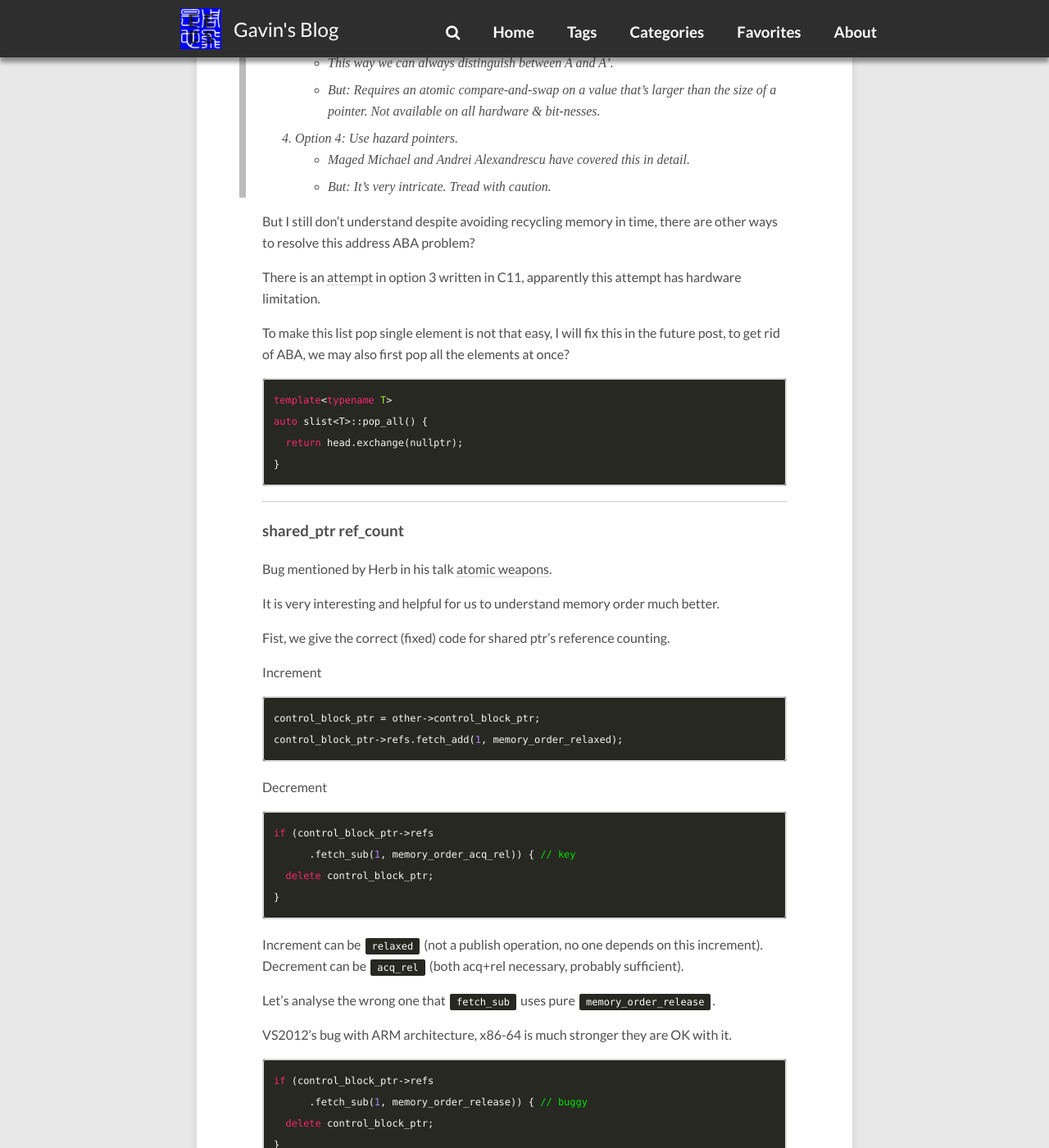
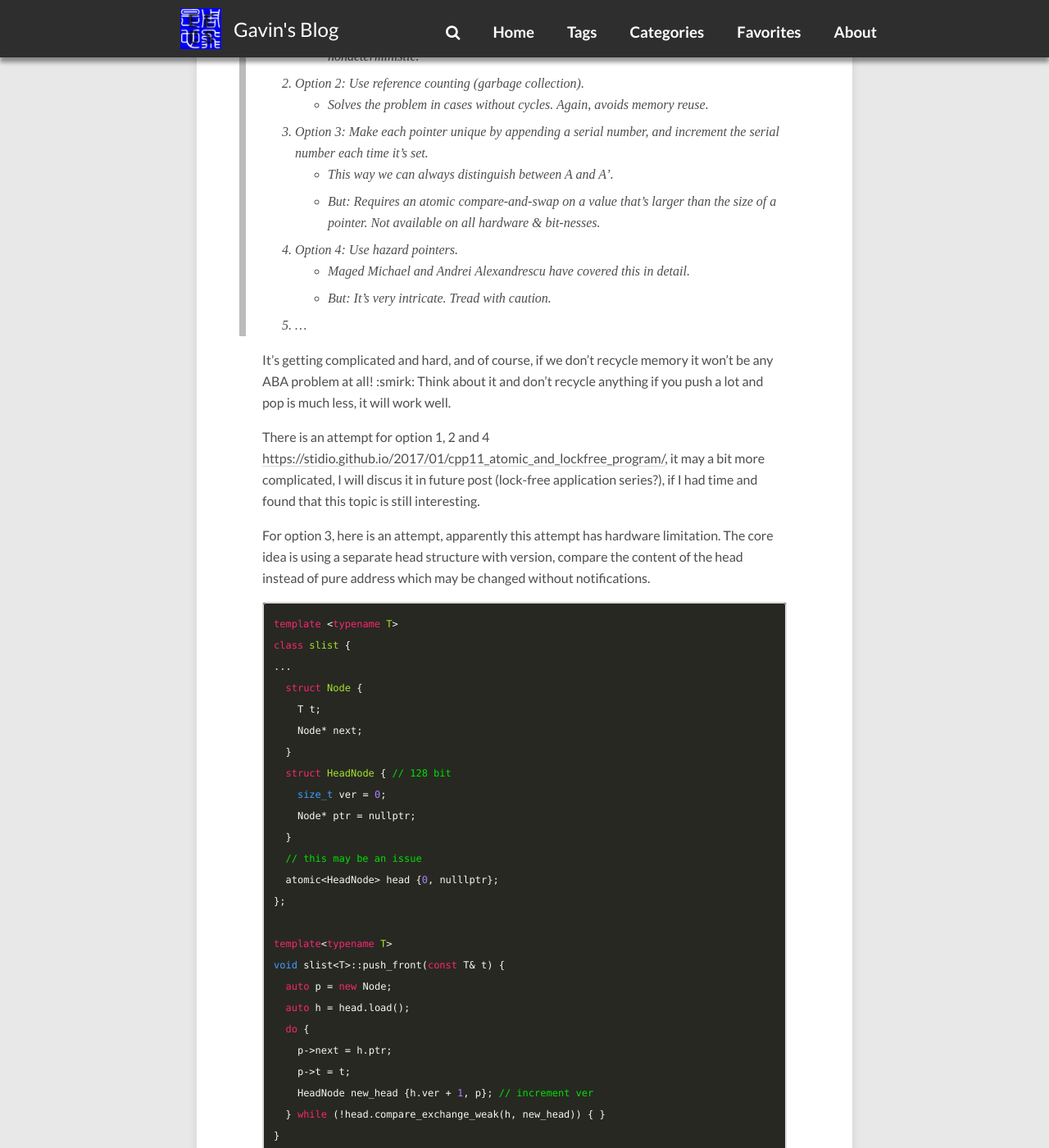
Before and after one commit to gavinchou/gavinchou.github.io, a Jekyll site: the page built from _posts/2019-05-01-memory-ordering.md, in a window 1280 px wide and 1400 px high, scrolled down 43208 px. Shown: the whole window at 82% size. Built offline with Jekyll 4.4.1, drawn with Linux system fonts in a browser that asks for light colours; comment, search, counter and statistics services are not loaded; some of the changed text lies outside the part shown.

Commit message:
Update section of singly-linked list in memory ordering

````diff
--- a/_posts/2019-05-01-memory-ordering.md
+++ b/_posts/2019-05-01-memory-ordering.md
@@ -1195,9 +1195,10 @@ We can conclude the strength of constraints of the memory ordering as follows:
 an arrow A -> B means constraint of B is stronger than A
 ```
 
-**And we should note that, by definition in the standard, `memory_order_consume`
-and `memory_order_acquire` will not make sense for atomic release operations;
-`memory_order_release` will not make sense for atomic store operations.**
+**And we should note that, by definition in the c++ standard and [acquire and release semantics](#acquire and release semantics),
+`memory_order_consume` and `memory_order_acquire` will not make sense for atomic
+release operations; `memory_order_release` will not make sense for atomic store
+operations.**
 
 ```c++
 atomic<int> A;
@@ -1689,8 +1690,7 @@ void slist<T>::pop_front() {
 }
 ```
 
-It seems that works fine, but there is ABA problem:
-
+It seems that works fine, but there is an ABA problem:
 
 ```
 Initial state:
@@ -1724,7 +1724,11 @@ t4:
 
 ```
 
-Herb gives us some hints to solve the ABA problem
+> Where there is a problem, there is a solution...
+
+Well, I said it.
+
+There are some (common and may more) hints to solve the ABA problem:
 
 > We need to solve the ABA issue: Two nodes with the same address, but different
 > identities (existing at different times).
@@ -1743,15 +1747,98 @@ Herb gives us some hints to solve the ABA problem
 > 4. Option 4: Use hazard pointers.
 > 	* Maged Michael and Andrei Alexandrescu have covered this in detail.
 > 	* But: It's very intricate. Tread with caution.
-
-But I still don't understand despite avoiding recycling memory in time, there
-are other ways to resolve this address ABA problem?
-
-There is an [attempt](https://nullprogram.com/blog/2014/09/02/) in option 3
-written in C11, apparently this attempt has hardware limitation.
-
-To make this list pop single element is not that easy, I will fix this in the
-future post, to get rid of ABA, we may also first pop all the elements at once?
+> 5. ...
+
+It's getting complicated and hard, and of course, if we don't recycle memory it
+won't be any ABA problem at all! :smirk: Think about it and don't recycle
+anything if you push a lot and pop is much less, it will work well.
+
+There is an attempt for option 1, 2 and 4
+<https://stidio.github.io/2017/01/cpp11_atomic_and_lockfree_program/>, it may
+a bit more complicated, I will discus it in future post
+(lock-free application series?), if I had time and found that this topic is
+still interesting.
+
+For option 3, here is an attempt, apparently this attempt has hardware
+limitation. The core idea is using a separate head structure with version,
+compare the content of the head instead of pure address which may be changed
+without notifications.
+
+```c++
+template <typename T>
+class slist {
+...
+  struct Node {
+    T t;
+    Node* next;
+  }
+  struct HeadNode { // 128 bit
+    size_t ver = 0;
+    Node* ptr = nullptr;
+  }
+  // this may be an issue
+  atomic<HeadNode> head {0, nulllptr};
+};
+
+template<typename T>
+void slist<T>::push_front(const T& t) {
+  auto p = new Node;
+  auto h = head.load();
+  do {
+    p->next = h.ptr;
+    p->t = t;
+    HeadNode new_head {h.ver + 1, p}; // increment ver
+  } while (!head.compare_exchange_weak(h, new_head)) { }
+}
+
+template<typename T>
+void slist<T>::pop(const T& t) {
+  auto h = head.load();
+  do {
+    HeadNode new_head {h.ver + 1, h.ptr}; // increment ver
+  } while (!head.compare_exchange_weak(h, new_head)) { }
+  delete h.ptr;
+}
+```
+
+However, it's not perfect, it may not work as lock-free on all hardware due to
+the "big" structure `NodeHead`, some hardware may not have large enough
+register.
+To check if it works, the simplest way may be using
+`std::atomic_is_lock_free()` to determine it.
+
+The following show that atomicity is hardware dependent. (`__atomic_load`)
+
+`gcc8.2 -std=c++17 -O3`
+
+```c++
+// cpp                                | ; asm
+struct BigStruct16 {                  | test_big_struct_lock_free1():
+  size_t ver;                         |        sub     rsp, 24
+  int64_t data;                       |        mov     esi, 5
+};                                    |        mov     rdi, rsp
+                                      |        call    __atomic_load_16
+struct alignas(64) BigStruct64 {      |        add     rsp, 24
+  size_t ver;                         |        ret
+  int64_t data;                       |
+};                                    | test_big_struct_lock_free2():
+                                      |         push    rbp
+void test_big_struct_lock_free1() {   |         mov     ecx, 5
+  std::atomic<BigStruct64> a64;       |         mov     edi, 32
+  auto c = a64.load();                |         mov     rbp, rsp
+}                                     |         and     rsp, -32
+                                      |         sub     rsp, 64
+void test_big_struct_lock_free2() {   |         lea     rdx, [rsp+32]
+  std::atomic<BigStruct64> a64;       |         mov     rsi, rsp
+  auto c = a64.load();                |         call    __atomic_load
+}                                     |         leave
+                                      |         ret
+```
+
+##### Conclusion
+
+To make this list pop single element is not that easy, to get rid of ABA, we may
+also first pop all the elements at once?
 
 ```c++
 template<typename T>
@@ -1759,6 +1846,12 @@ auto slist<T>::pop_all() {
   return head.exchange(nullptr);
 }
 ```
+
+Nice, we are finally done.
+
+(Wait, we didn't talk about which memory order to be apply to atomic operations
+yet?)
+
 -----
 
 ### shared_ptr ref_count
@@ -1977,27 +2070,36 @@ application of MMs.
 Hardware, compiler, and C++ are complicated and powerful, we may not know all
 the stuffs they've done for us, but we need to know the principle.
 
-Finally, with great power comes lots of fun!
+Modern C++, especially C++11, abstracts the memory model very well, the concepts
+and potability of `<atomic>` are very good, helps C++ users a lot, it's very
+hard to do that, but C++ standard committee actually did, bravo!
+
+We talked lock-free programing at last, and found it's a very tough task to do
+general tasks with lock-free technique, we have to do a lot trade-offs be very
+very very careful when we are doing lock-free programming.
+
+Finally,
+> With Great Power Comes Lots Of Fun!
 
 -----
 
 ## Useful resources
 
 ### Static materials
-[an-introduction-to-lock-free-programming](http://preshing.com/20120612/an-introduction-to-lock-free-programming)
-[memory-ordering-at-compile-time](http://preshing.com/20120625/memory-ordering-at-compile-time)
-[memory-barriers-are-like-source-control-operations](http://preshing.com/20120710/memory-barriers-are-like-source-control-operations)
+> [an-introduction-to-lock-free-programming](http://preshing.com/20120612/an-introduction-to-lock-free-programming)
+> [memory-ordering-at-compile-time](http://preshing.com/20120625/memory-ordering-at-compile-time)
+> [memory-barriers-are-like-source-control-operations](http://preshing.com/20120710/memory-barriers-are-like-source-control-operations)
 <a name="acquire and relase semantics by presshing"/>
-[acquire-and-release-semantics](http://preshing.com/20120913/acquire-and-release-semantics)
-[acquire-and-release-fences](http://preshing.com/20130922/acquire-and-release-fences)
+> [acquire-and-release-semantics](http://preshing.com/20120913/acquire-and-release-semantics)
+> [acquire-and-release-fences](http://preshing.com/20130922/acquire-and-release-fences)
 <a name="hardware memory models"/>
-[weak-vs-strong-memory-models](http://preshing.com/20120930/weak-vs-strong-memory-models)
-[the-synchronizes-with-relation](http://preshing.com/20130823/the-synchronizes-with-relation)
-[double-checked-locking-is-fixed-in-cpp11](http://preshing.com/20130930/double-checked-locking-is-fixed-in-cpp11)
+> [weak-vs-strong-memory-models](http://preshing.com/20120930/weak-vs-strong-memory-models)
+> [the-synchronizes-with-relation](http://preshing.com/20130823/the-synchronizes-with-relation)
+> [double-checked-locking-is-fixed-in-cpp11](http://preshing.com/20130930/double-checked-locking-is-fixed-in-cpp11)
 <a name="acquire-and-release-fences-dont-work-the-way-youd-expect"/>
-[acquire-and-release-fences-dont-work-the-way-youd-expect](http://preshing.com/20131125/acquire-and-release-fences-dont-work-the-way-youd-expect)
-[the-purpose-of-memory_order_consume-in-cpp11](https://preshing.com/20140709/the-purpose-of-memory_order_consume-in-cpp11)
-[can-reordering-of-release-acquire-operations-introduce-deadlock](https://preshing.com/20170612/can-reordering-of-release-acquire-operations-introduce-deadlock/)
+> [acquire-and-release-fences-dont-work-the-way-youd-expect](http://preshing.com/20131125/acquire-and-release-fences-dont-work-the-way-youd-expect)
+> [the-purpose-of-memory_order_consume-in-cpp11](https://preshing.com/20140709/the-purpose-of-memory_order_consume-in-cpp11)
+> [can-reordering-of-release-acquire-operations-introduce-deadlock](https://preshing.com/20170612/can-reordering-of-release-acquire-operations-introduce-deadlock/)
 
 Jeff Preshing's posts of "lock-free programing" serial, if you are new to
 lock-free programming or software/hardware memory ordering, read them in the
@@ -2034,41 +2138,64 @@ just fine, the memory order is correct...
 Maybe explicit or compiler optimization `inline` is needed, that a complicated
 case.
 
-[c++ working drat](https://github.com/cplusplus/draft)
+> [c++ working drat](https://github.com/cplusplus/draft)
 Here is the C++ Standard Draft Sources, check it for the latest C++ working
 draft.
 
 <a name="N3337"/>
-[C++ working draft N3337](http://www.open-std.org/jtc1/sc22/wg21/docs/papers/2012/n3337.pdf)
+> [C++ working draft N3337](http://www.open-std.org/jtc1/sc22/wg21/docs/papers/2012/n3337.pdf)
+
 This is the C++11 working draft.
 
 <a name="out of thin air"/>
-[Single Threaded Memory Model - an example of out of thin air](https://www.airs.com/blog/archives/79)
-[Optimization of conditional access to globals: thread-unsafe?](https://gcc.gnu.org/ml/gcc/2007-10/msg00266.html)
+> [Single Threaded Memory Model - an example of out of thin air](https://www.airs.com/blog/archives/79)
+> [Optimization of conditional access to globals: thread-unsafe?](https://gcc.gnu.org/ml/gcc/2007-10/msg00266.html)
+
 This mailing list about the conditional access to memory, which covers the
 discussion about out-of-thin-air, and it may affect sequentially consistency
 when compiler optimize this kind of conditional access.
 
 <a name="C++ by BS"/>
-[The C++ Programming Language 4th Edition by Bjarne Stroustrup](need link or citation)
+> [The C++ Programming Language 4th Edition by Bjarne Stroustrup](need link or citation)
+
 Chapter 41 talks about concurrency, memory model and atomic, which is really
 helpful for understanding these concepts.
 
 The purpose/definition of memory model is defined in §41.1.
 
-[obstruction-freedom](http://www.cs.yale.edu/homes/aspnes/pinewiki/ObstructionFreedom.html)
+> [obstruction-freedom](http://www.cs.yale.edu/homes/aspnes/pinewiki/ObstructionFreedom.html)
+
+> [rust memory ordering](https://www.jianshu.com/p/511cde6b62a6)
+
+Introduces the memory ordering in rust.
+
+> [lock-free statck written with C11](https://nullprogram.com/blog/2014/09/02/)
+
+This is a versioning solution to solve the ABA problem of lock-free singly-liked
+list.
+
+> [lock-free singly-linked list written with C++11](https://stidio.github.io/2017/01/cpp11_atomic_and_lockfree_program/)
+
+This is an attempt to implement a lock-free singly-linked list using hazard
+pointer and reference counting technique.
+
+> [lock-free data structure lib in C](https://www.liblfds.org/)
+
+Learn from others! This lock-free lib is written in C, may lack of portibility.
 
 ### Videos and talks
-[CppCon 2014: Herb Sutter "Lock-Free Programming" 1/2](https://youtu.be/c1gO9aB9nbs)
-[CppCon 2014: Herb Sutter "Lock-Free Programming" 2/2](https://youtu.be/CmxkPChOcvw)
+> [CppCon 2014: Herb Sutter "Lock-Free Programming" 1/2](https://youtu.be/c1gO9aB9nbs)
+> [CppCon 2014: Herb Sutter "Lock-Free Programming" 2/2](https://youtu.be/CmxkPChOcvw)
+
 Herb Sutter's talk about lock-free programming, part 1 introduce some
 fundamentals, and part 2 is mainly about some concrete examples like: lock-free
 single list with push and pop and some analysis.
 Herb Sutter also implicitly talks
 
 <a name="Herb Sutter - atomic Weapons"/>
-[C++ and Beyond 2012: Herb Sutter - atomic Weapons 1 of 2](https://youtu.be/A8eCGOqgvH4)
-[C++ and Beyond 2012: Herb Sutter - atomic Weapons 2 of 2](https://youtu.be/KeLBd2EJLOU)
+> [C++ and Beyond 2012: Herb Sutter - atomic Weapons 1 of 2](https://youtu.be/A8eCGOqgvH4)
+> [C++ and Beyond 2012: Herb Sutter - atomic Weapons 2 of 2](https://youtu.be/KeLBd2EJLOU)
+
 Herb Sutter's talk about atomic, part 1 is mainly about the fundamentals that
 what is memory order and why they exists, and what is `acquire and release
 semantics`, what does the compiler do for optimization related with instruction
@@ -2079,18 +2206,22 @@ order. In this part Herb shows the emitted assembly code for different
 architecture CPUs under different circumstances, which can help understanding
 the software `acquire and release semantics` on hardware level.
 
-[CppCon 2014: Jeff Preshing "How Ubisoft Develops Games for Multicore - Before and After C++11"](https://youtu.be/X1T3IQ4N-3g)
+> [CppCon 2014: Jeff Preshing "How Ubisoft Develops Games for Multicore - Before and After C++11"](https://youtu.be/X1T3IQ4N-3g)
+
 Jeff's talk about atomic lib of C++11.
 
-[ACCU 2017 - Atomic’s memory orders, what for? - Frank Birbacher](https://www.youtube.com/watch?v=A_vAG6LIHwQ)
+> [ACCU 2017 - Atomic’s memory orders, what for? - Frank Birbacher](https://www.youtube.com/watch?v=A_vAG6LIHwQ)
+
 This talk is mainly about "synchronize-with" relation explanation.
 
-[The C++ Memory Model - Valentin Ziegler @ Meeting C++ 2014](https://youtu.be/gpsz8sc6mNU)
+> [The C++ Memory Model - Valentin Ziegler @ Meeting C++ 2014](https://youtu.be/gpsz8sc6mNU)
+
 This talk is about memory model of C++11, the first half explains "Sequential
 Consistency" in CPP memory model very well, the second half is not that
 informative.
 
-[CppCon 2015: Michael Wong “C++11/14/17 atomics and memory mode](https://youtu.be/DS2m7T6NKZQ)
+> [CppCon 2015: Michael Wong “C++11/14/17 atomics and memory mode](https://youtu.be/DS2m7T6NKZQ)
+
 This talk introduce the memory model of C++11/14/17 on a high level. The speaker
 introduces a lot of concepts and definitions of design of memory model of
 C++11/14/17, like:
@@ -2099,6 +2230,3 @@ C++11/14/17, like:
 3. synchronizes-with, sequenced-before, happens-before
 4. etc.
 it's worth watching though the content arrangement seems a little messy.
-
-[rust memory ordering](https://www.jianshu.com/p/511cde6b62a6)
-Introduces the memory ordering in rust.
````
Also changed, not shown: other parts of _posts/2019-05-01-memory-ordering.md (+14 -12 lines).
